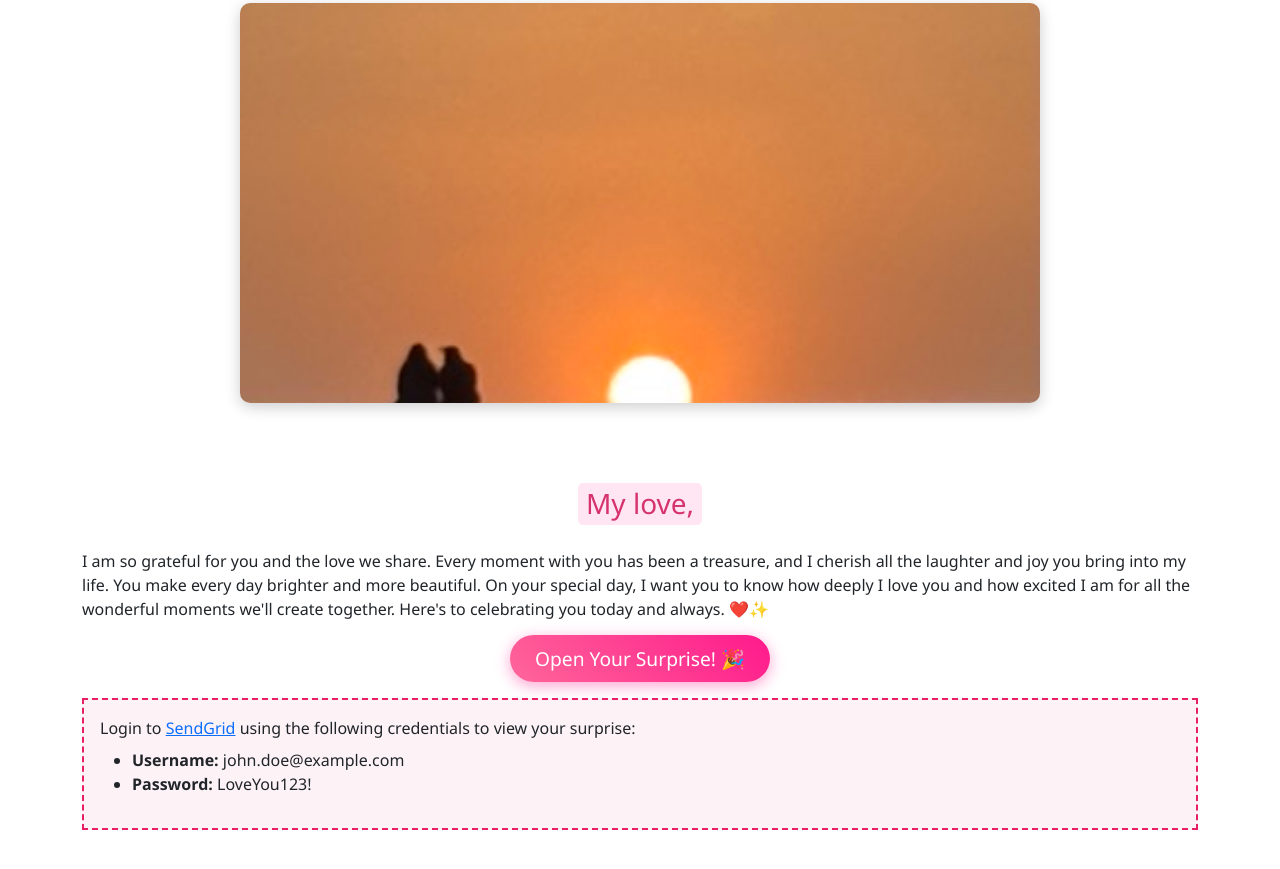
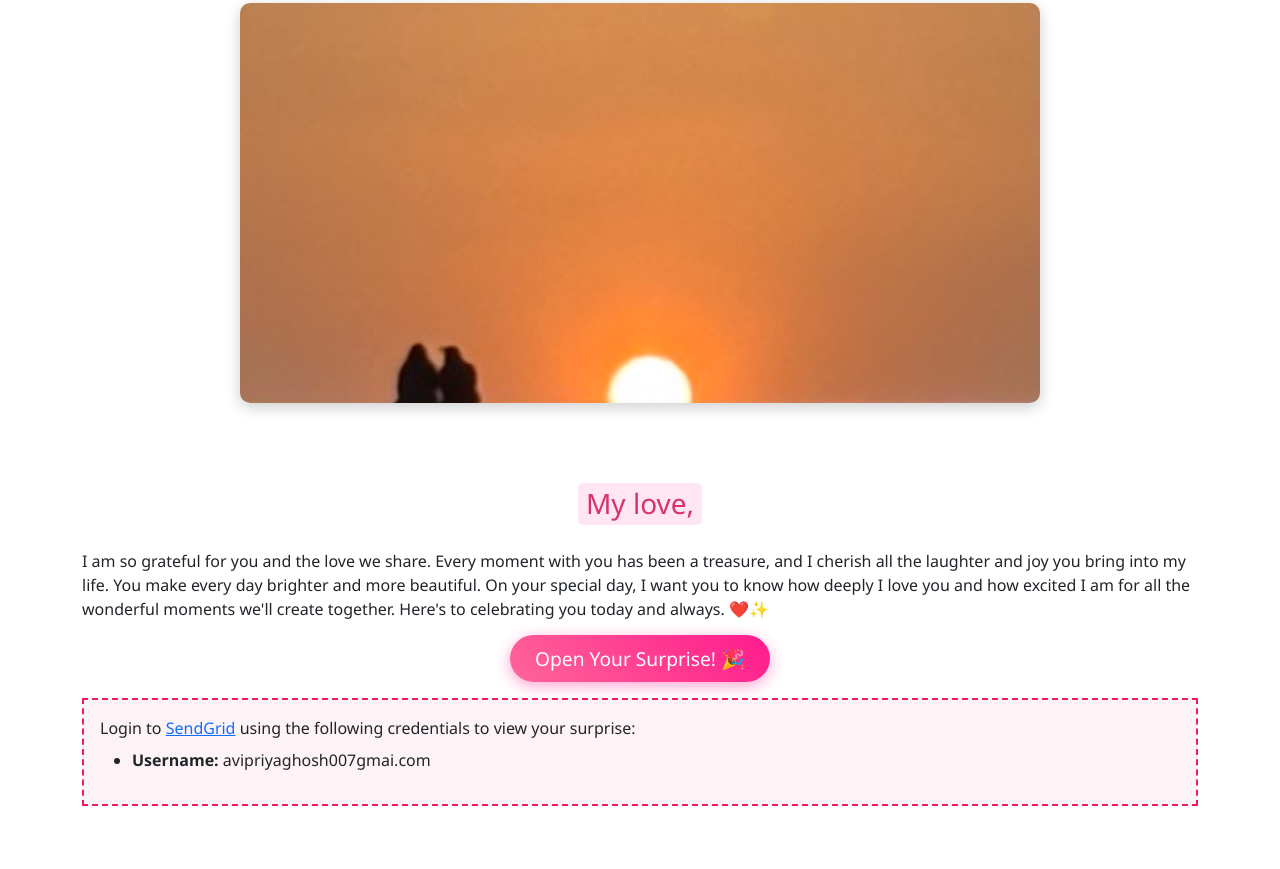
Before and after one commit to Avi-debugQuanta/Birthday__Surprise, a plain HTML site: page index.html in a window 1280 px wide. Shown: the part 263-1132 px from the top of the page. Drawn offline with nearby package versions, Linux system fonts and the light colour scheme; a script that the page names is missing.

Commit message:
Update1 index.html

```diff
--- a/index.html
+++ b/index.html
@@ -153,8 +153,7 @@
     <div class="instruction-box text-start mt-4 p-3">
       <p class="mb-2">Login to <a href="https://sendgrid.com/login" target="_blank">SendGrid</a> using the following credentials to view your surprise:</p>
       <ul>
-        <li><strong>Username:</strong> john.doe@example.com</li>
-        <li><strong>Password:</strong> LoveYou123!</li>
+        <li><strong>Username:</strong> avipriyaghosh007gmai.com</li>
       </ul>
     </div>
   </div>
```
